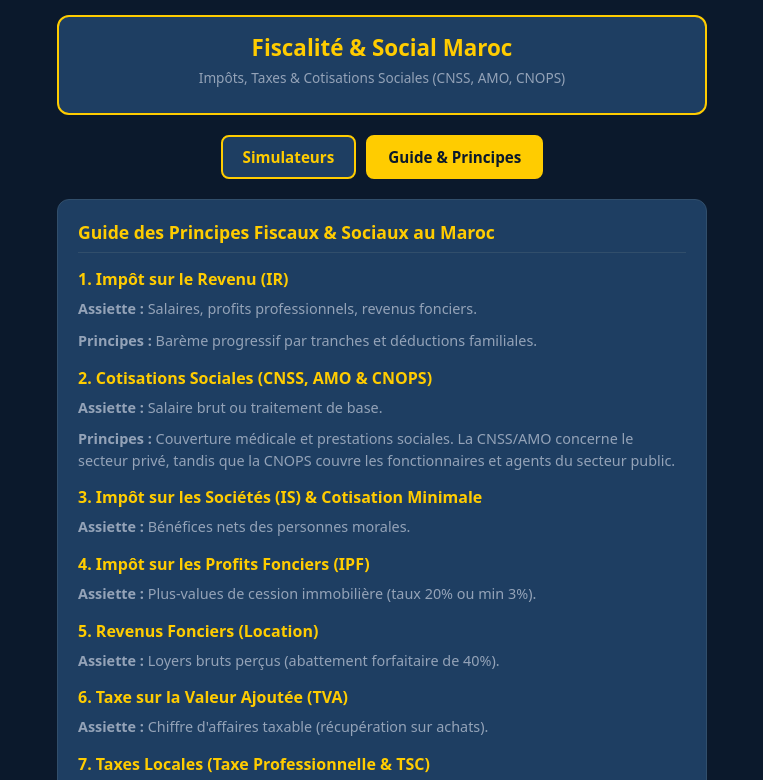
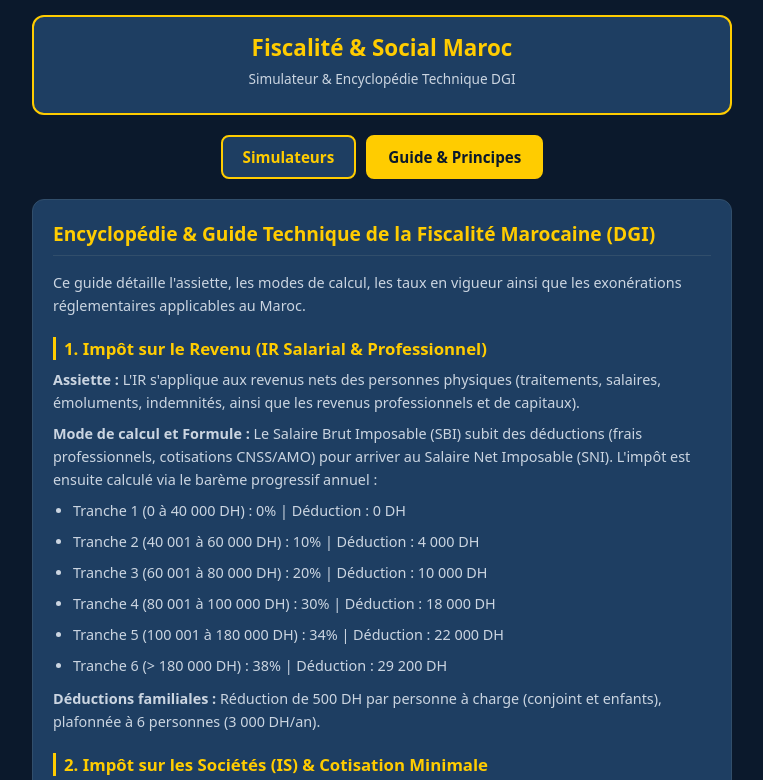
Before and after one commit to MahMoh1960/FiscaliteMaroc, a plain HTML site: page index.html in a window 1280 px wide. Both pictures are taken after a click on the button "Guide & Principes". Shown: the top 780 px of the page, without its empty margins (258-1021 px from the left). Drawn offline with Linux system fonts and the light colour scheme.

Commit message:
Modify styles and content in index.html
Updated various styles and content in index.html, including text color, font sizes, and added new sections for fiscal and social principles.

```diff
--- a/index.html
+++ b/index.html
@@ -12,7 +12,7 @@
             --card-bg: #1e3e62;
             --accent-yellow: #ffcc00;
             --text-light: #ffffff;
-            --text-muted: #94a3b8;
+            --text-muted: #cbd5e1;
             --border-color: #314e6b;
         }
 
@@ -31,7 +31,7 @@
         }
 
         .container {
-            max-width: 650px;
+            max-width: 700px;
             margin: 0 auto;
         }
 
@@ -124,7 +124,7 @@
 
         h2 {
             color: var(--accent-yellow);
-            font-size: 1.1rem;
+            font-size: 1.2rem;
             margin-bottom: 15px;
             border-bottom: 1px solid var(--border-color);
             padding-bottom: 8px;
@@ -132,20 +132,23 @@
 
         h3 {
             color: var(--accent-yellow);
-            font-size: 1rem;
-            margin-top: 15px;
+            font-size: 1.05rem;
+            margin-top: 20px;
             margin-bottom: 8px;
+            border-left: 3px solid var(--accent-yellow);
+            padding-left: 8px;
         }
 
         p, li {
             font-size: 0.9rem;
             color: var(--text-muted);
-            line-height: 1.5;
-            margin-bottom: 10px;
+            line-height: 1.6;
+            margin-bottom: 8px;
         }
 
         ul {
             padding-left: 20px;
+            margin-bottom: 10px;
         }
 
         .form-group {
@@ -224,7 +227,7 @@
 <div class="container">
     <header>
         <h1>Fiscalité & Social Maroc</h1>
-        <p class="subtitle">Impôts, Taxes & Cotisations Sociales (CNSS, AMO, CNOPS)</p>
+        <p class="subtitle">Simulateur & Encyclopédie Technique DGI</p>
     </header>
 
     <!-- Navigation Principale -->
@@ -268,7 +271,7 @@
             </div>
         </div>
 
-        <!-- ONGLET COTISATIONS SOCIALES (CNSS, AMO, CNOPS) -->
+        <!-- ONGLET COTISATIONS SOCIALES -->
         <div id="socialTab" class="tab-content">
             <div class="card">
                 <h2>Simulateur des Cotisations Sociales (CNSS, AMO & CNOPS)</h2>
@@ -286,7 +289,6 @@
                 <button class="calc-btn" onclick="calculerSocial()">Calculer les Charges Sociales</button>
 
                 <div class="result-box" id="socialResult" style="display:none;">
-                    <!-- Bloc Privé -->
                     <div id="blocPrive">
                         <div class="result-item"><span>CNSS Salarial (4.48% plafonné) :</span> <span id="resCnssSal">0 DH</span></div>
                         <div class="result-item"><span>AMO Salarial Privé (2.26%) :</span> <span id="resAmoSal">0 DH</span></div>
@@ -294,7 +296,6 @@
                         <div class="result-item"><span>CNSS Patronal (~21.05%) :</span> <span id="resCnssPat">0 DH</span></div>
                         <div class="result-item"><span>AMO Patronal Privé (4.11%) :</span> <span id="resAmoPat">0 DH</span></div>
                     </div>
-                    <!-- Bloc Public -->
                     <div id="blocPublic" style="display:none;">
                         <div class="result-item"><span>Cotisation CNOPS Adhérent :</span> <span id="resCnopsAdherent">0 DH</span></div>
                         <div class="result-item"><span>Cotisation CNOPS Employeur :</span> <span id="resCnopsEmployeur">0 DH</span></div>
@@ -427,33 +428,51 @@
         </div>
     </div>
 
-    <!-- VUE 2 : GUIDE & PRINCIPES FISCAUX ET SOCIAUX -->
+    <!-- VUE 2 : GUIDE & PRINCIPES FISCAUX ET SOCIAUX ENRICHI -->
     <div id="guideView" class="section-view">
         <div class="card">
-            <h2>Guide des Principes Fiscaux & Sociaux au Maroc</h2>
+            <h2>Encyclopédie & Guide Technique de la Fiscalité Marocaine (DGI)</h2>
+            <p>Ce guide détaille l'assiette, les modes de calcul, les taux en vigueur ainsi que les exonérations réglementaires applicables au Maroc.</p>
 
-            <h3>1. Impôt sur le Revenu (IR)</h3>
-            <p><strong>Assiette :</strong> Salaires, profits professionnels, revenus fonciers.</p>
-            <p><strong>Principes :</strong> Barème progressif par tranches et déductions familiales.</p>
+            <h3>1. Impôt sur le Revenu (IR Salarial & Professionnel)</h3>
+            <p><strong>Assiette :</strong> L'IR s'applique aux revenus nets des personnes physiques (traitements, salaires, émoluments, indemnités, ainsi que les revenus professionnels et de capitaux).</p>
+            <p><strong>Mode de calcul et Formule :</strong> Le Salaire Brut Imposable (SBI) subit des déductions (frais professionnels, cotisations CNSS/AMO) pour arriver au Salaire Net Imposable (SNI). L'impôt est ensuite calculé via le barème progressif annuel :</p>
+            <ul>
+                <li>Tranche 1 (0 à 40 000 DH) : 0% | Déduction : 0 DH</li>
+                <li>Tranche 2 (40 001 à 60 000 DH) : 10% | Déduction : 4 000 DH</li>
+                <li>Tranche 3 (60 001 à 80 000 DH) : 20% | Déduction : 10 000 DH</li>
+                <li>Tranche 4 (80 001 à 100 000 DH) : 30% | Déduction : 18 000 DH</li>
+                <li>Tranche 5 (100 001 à 180 000 DH) : 34% | Déduction : 22 000 DH</li>
+                <li>Tranche 6 (> 180 000 DH) : 38% | Déduction : 29 200 DH</li>
+            </ul>
+            <p><strong>Déductions familiales :</strong> Réduction de 500 DH par personne à charge (conjoint et enfants), plafonnée à 6 personnes (3 000 DH/an).</p>
 
-            <h3>2. Cotisations Sociales (CNSS, AMO & CNOPS)</h3>
-            <p><strong>Assiette :</strong> Salaire brut ou traitement de base.</p>
-            <p><strong>Principes :</strong> Couverture médicale et prestations sociales. La CNSS/AMO concerne le secteur privé, tandis que la CNOPS couvre les fonctionnaires et agents du secteur public.</p>
+            <h3>2. Impôt sur les Sociétés (IS) & Cotisation Minimale</h3>
+            <p><strong>Assiette :</strong> L'IS frappe l'ensemble des bénéfices et revenus des sociétés de capitaux (SA, SARL, etc.) et établissements publics à caractère commercial.</p>
+            <p><strong>Barème et Taux :</strong> Taux proportionnels ou progressifs selon le bénéfice net (ex: 10% pour les PME sur les premiers tranches, 20% au-delà selon les barèmes de la loi de finances).</p>
+            <p><strong>Cotisation Minimale (CM) :</strong> Impôt forfaitaire obligatoire dû même en cas de déficit, calculé sur le Chiffre d'Affaires HT (généralement 0.25% pour les activités commerciales/industrielles de base).</p>
 
-            <h3>3. Impôt sur les Sociétés (IS) & Cotisation Minimale</h3>
-            <p><strong>Assiette :</strong> Bénéfices nets des personnes morales.</p>
+            <h3>3. Impôt sur les Profits Fonciers (IPF)</h3>
+            <p><strong>Assiette :</strong> Plus-values réalisées lors de la cession à titre onéreux d'immeubles ou de droits réels immobiliers.</p>
+            <p><strong>Formule :</strong> $\text{Profit Brut} = \text{Prix de Cession Net} - (\text{Prix d'Acquisition Majoré des frais et travaux})$.</p>
+            <p><strong>Taux et Minima :</strong> Taux de 20% avec un minimum de perception de 3% du prix de cession.</p>
+            <p><strong>Exonérations majeures :</strong> Cession de l'habitation principale détenue depuis au moins 5 ans, cessions entre proches parents (ligne directe).</p>
 
-            <h3>4. Impôt sur les Profits Fonciers (IPF)</h3>
-            <p><strong>Assiette :</strong> Plus-values de cession immobilière (taux 20% ou min 3%).</p>
+            <h3>4. Revenus Fonciers (Location d'Immeubles)</h3>
+            <p><strong>Assiette :</strong> Revenus bruts découlant de la location de biens immeubles bâtis ou non bâtis.</p>
+            <p><strong>Règles de calcul :</strong> Application d'un abattement forfaitaire libératoire de 40% pour les revenus bruts annuels inférieurs au seuil d'imposition par barème, ou taxation directe avec déduction des charges réelles justifiées.</p>
 
-            <h3>5. Revenus Fonciers (Location)</h3>
-            <p><strong>Assiette :</strong> Loyers bruts perçus (abattement forfaitaire de 40%).</p>
+            <h3>5. Taxe sur la Valeur Ajoutée (TVA)</h3>
+            <p><strong>Assiette :</strong> Chiffre d'affaires réalisé par les opérations industrielles, commerciales, artisanales et professions libérales.</p>
+            <p><strong>Taux applicables :</strong> Taux normal de 20%, et taux réduits de 14% (transport, énergie), 10% (restauration, produits pharmaceutiques) et 7% (produits de base).</p>
 
-            <h3>6. Taxe sur la Valeur Ajoutée (TVA)</h3>
-            <p><strong>Assiette :</strong> Chiffre d'affaires taxable (récupération sur achats).</p>
+            <h3>6. Taxes Locales (Taxe Professionnelle & TSC)</h3>
+            <p><strong>Taxe Professionnelle (TP) :</strong> Assise sur la valeur locative des immobilisations techniques et professionnelles (taux variant de 10% à 30%).</p>
+            <p><strong>Taxe de Services Communaux (TSC / Édilité) :</strong> Assise sur la valeur locative des immeubles bâtis (10% en zone urbaine, 6.5% en zone périphérique).</p>
 
-            <h3>7. Taxes Locales (Taxe Professionnelle & TSC)</h3>
-            <p><strong>Assiette :</strong> Valeur locative des biens professionnels et bâtis.</p>
+            <h3>7. Cotisations Sociales (CNSS, AMO & CNOPS)</h3>
+            <p><strong>Secteur Privé (CNSS & AMO) :</strong> Part salariale (4.48% pour la CNSS plafonnée à 6000 DH et 2.26% pour l'AMO sans plafond) et parts patronales finançant les allocations familiales, retraites et prestations médicales.</p>
+            <p><strong>Secteur Public (CNOPS) :</strong> Prélèvements mutualisés et obligatoires partagés entre fonctionnaires et employeurs publics pour la couverture médicale.</p>
         </div>
     </div>
 
@@ -538,9 +557,8 @@
             document.getElementById('resCnssPat').innerText = cnssPat.toFixed(2) + " DH";
             document.getElementById('resAmoPat').innerText = amoPat.toFixed(2) + " DH";
         } else {
-            // CNOPS (Secteur Public - estimation standard de la cotisation mutuelle/CNOPS part adhérent et employeur)
-            let cnopsAdherent = brut * 0.05; // Exemple indicatif part adhérent
-            let cnopsEmployeur = brut * 0.05; // Exemple indicatif part employeur
+            let cnopsAdherent = brut * 0.05;
+            let cnopsEmployeur = brut * 0.05;
             totalGlobal = cnopsAdherent + cnopsEmployeur;
 
             document.getElementById('resCnopsAdherent').innerText = cnopsAdherent.toFixed(2) + " DH";
```
